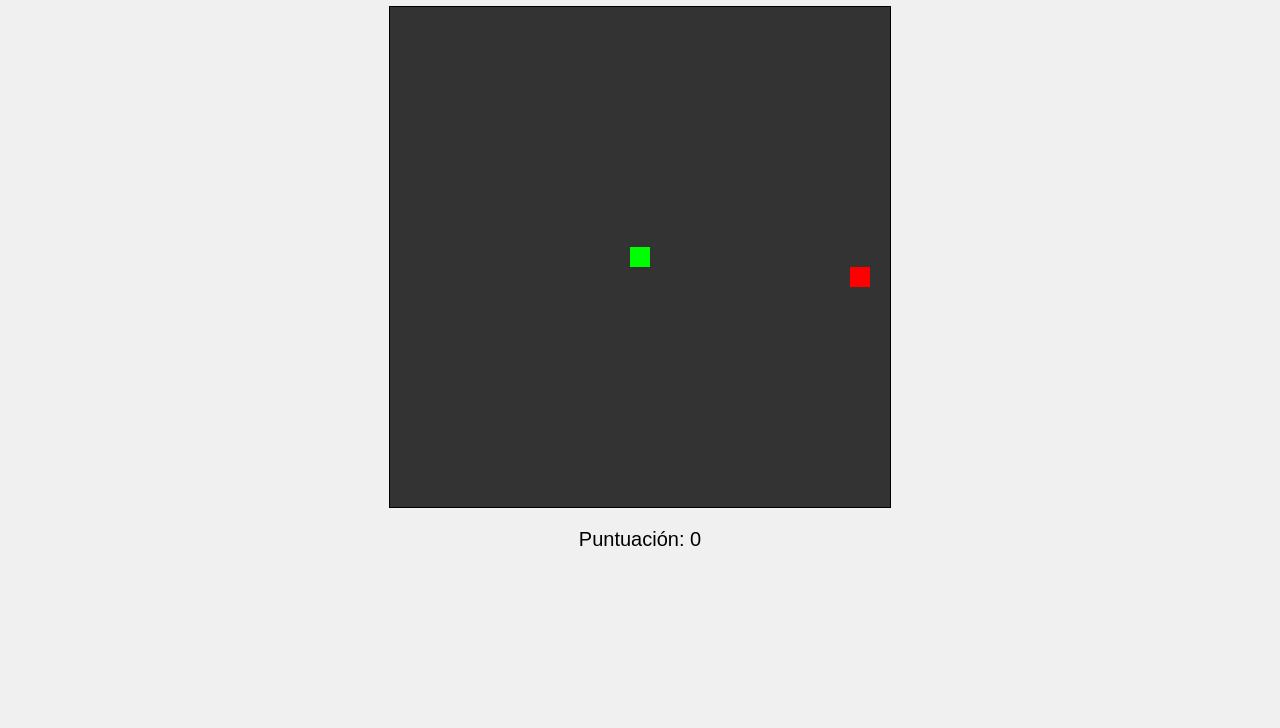
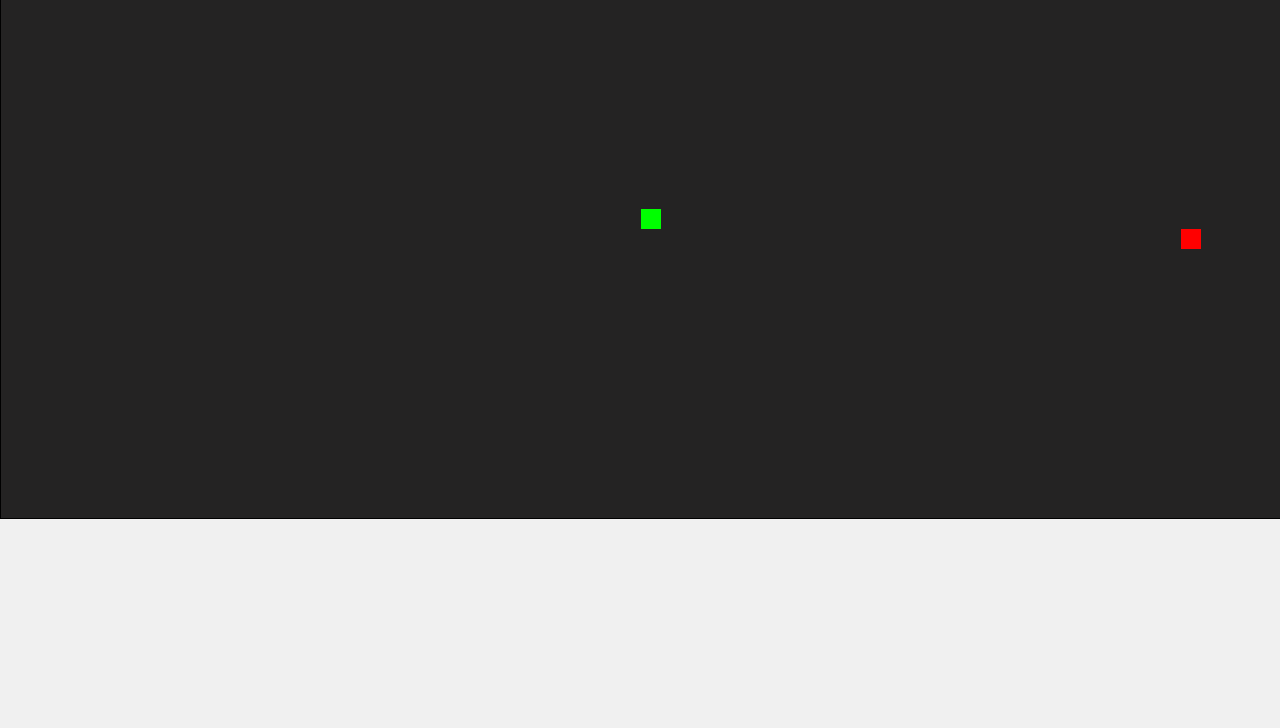
Before and after one commit to Kundo-admin/Snake, a plain HTML site: page index.html in a window 1280 px wide. Shown: the part 72-800 px from the top of the page. Drawn offline with Linux system fonts and the light colour scheme.

Commit message:
styles.css

```diff
--- a/styles.css
+++ b/styles.css
@@ -4,6 +4,7 @@
     background-color: #f0f0f0;
     margin: 0;
     padding: 0;
+    overflow: hidden; /* Evita barras de desplazamiento */
 }
 
 h1 {
@@ -11,11 +12,12 @@
 }
 
 #gameBoard {
-    position: relative;
-    width: 500px;
-    height: 500px;
-    background-color: #333;
-    margin: 20px auto;
+    position: absolute;
+    top: 0;
+    left: 0;
+    width: 100vw; /* Ancho del 100% del viewport */
+    height: 46vw; /* Altura basada en la proporción 16:9 */
+    background-color: #242323;
     border: 1px solid #000;
 }
 
```
